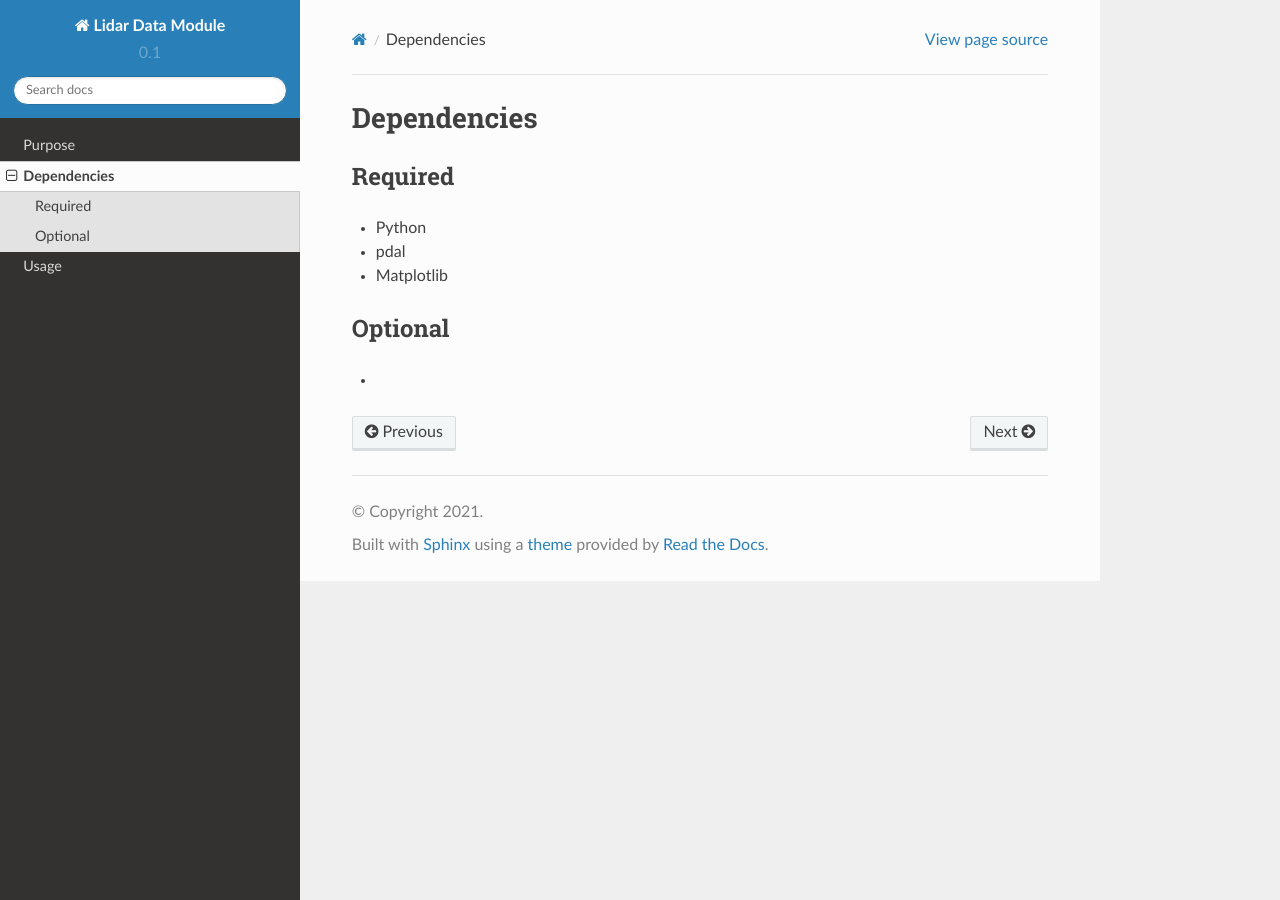
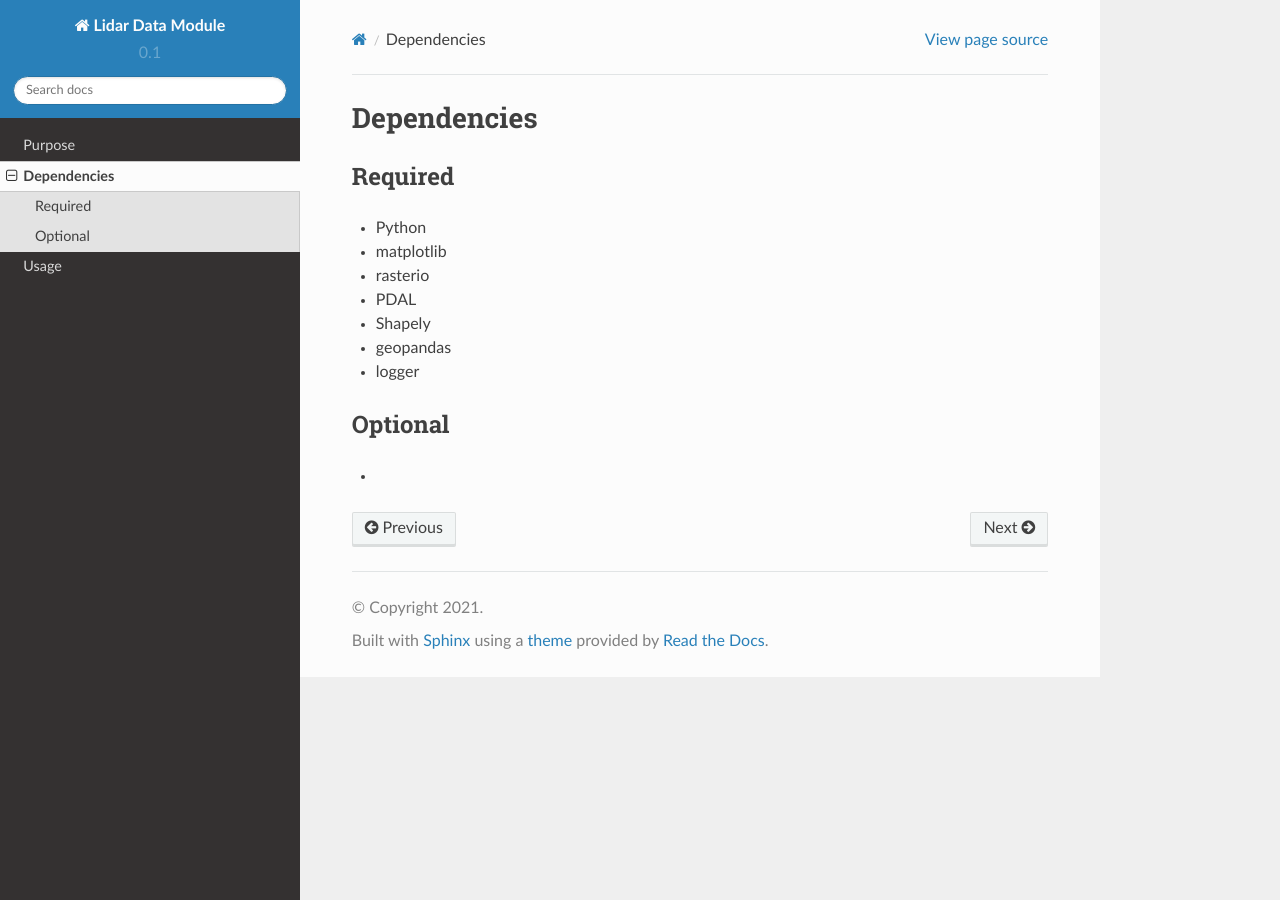
Before and after one commit to Bethelsis/AgriTech-USGS-LIDAR-Challenge, a Sphinx documentation site: the page built from doc/dependencies.rst, in a window 1280 px wide. Built offline with Sphinx 7.4.7 and the Read the Docs theme 2.0.0, drawn with Linux system fonts in a browser that asks for light colours.

Commit message:
Update dependencies.rst

```diff
--- a/doc/dependencies.rst
+++ b/doc/dependencies.rst
@@ -7,8 +7,12 @@ Required
 --------
 
 - Python
-- pdal
-- Matplotlib
+- matplotlib
+- rasterio
+- PDAL
+- Shapely
+- geopandas
+- logger
 
 
 
```
